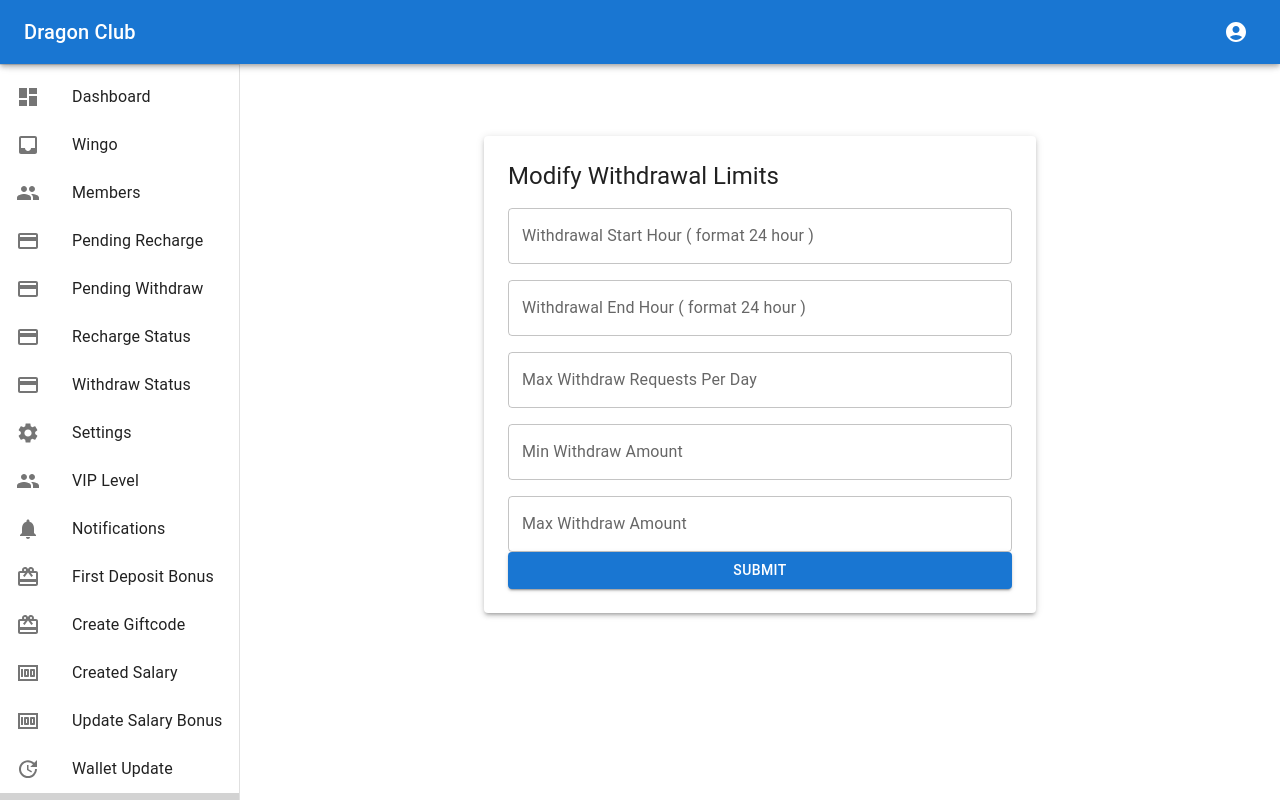
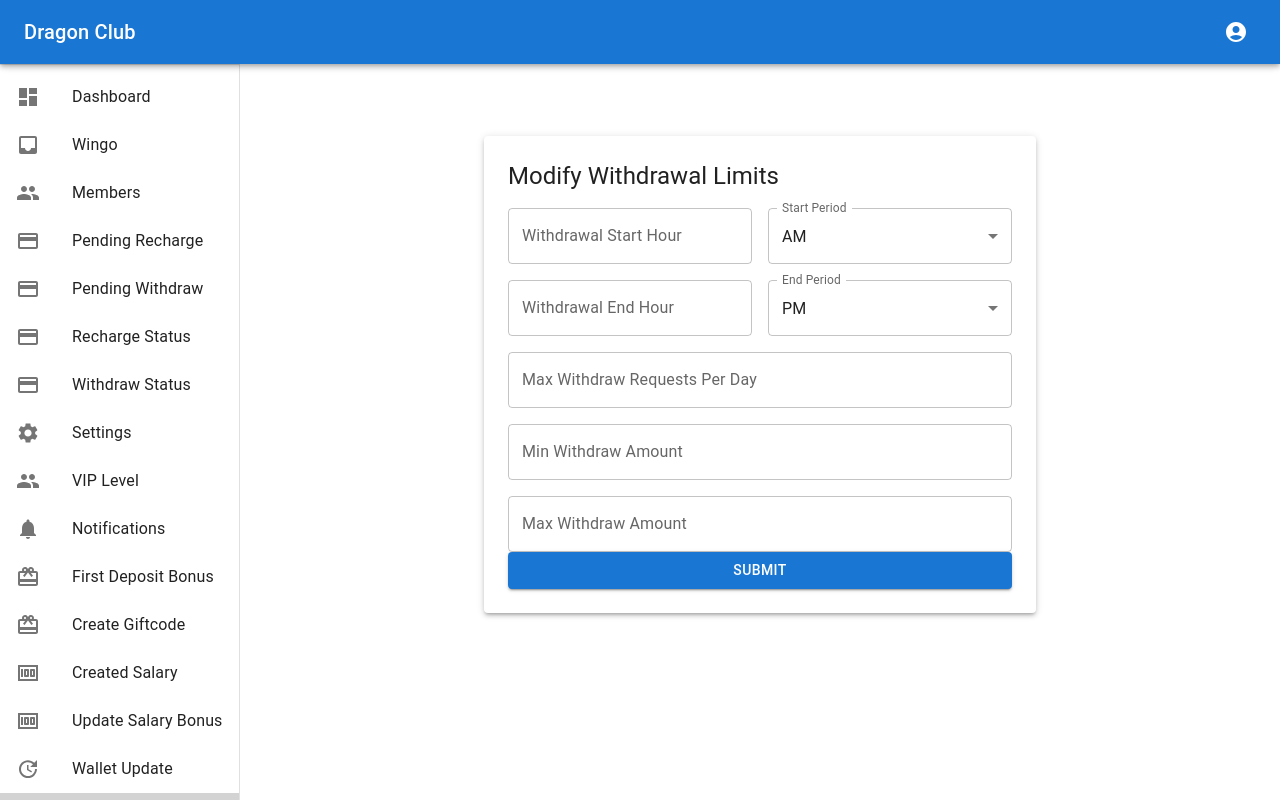
Before and after one commit to Rishavgoswami10/Common-repo, a React (Create React App) app: page /withdrawl-limits in a window 1280 px wide. Built offline with nearby package versions, Linux system fonts and the light colour scheme; no server answers; sample sign-in values are in the browser's storage.

Commit message:
New feature added

```diff
--- a/src/Admin/Components/WithdrawlLimitsMain.js
+++ b/src/Admin/Components/WithdrawlLimitsMain.js
@@ -1,5 +1,5 @@
 import React, { useState } from 'react';
-import { Button, TextField, Container, Typography, Grid, Paper} from '@mui/material';
+import { Button, TextField, Container, Typography, Grid, Paper, MenuItem } from '@mui/material';
 import { makeStyles } from '@material-ui/core';
 import axios from 'axios';
 import { domain } from '../../Components/config';
@@ -30,7 +30,9 @@ const WithdrawlLimitsMain = () => {
   const [settings, setSettings] = useState({
     id: '',
     withdrawalStartHour: '',
+    withdrawalStartPeriod: 'AM',
     withdrawalEndHour: '',
+    withdrawalEndPeriod: 'PM',
     maxWithdrawRequestsPerDay: '',
     minWithdrawAmount: '',
     maxWithdrawAmount: ''
@@ -59,26 +61,53 @@ const WithdrawlLimitsMain = () => {
         </Typography>
         <form className={classes.form} onSubmit={handleSubmit}>
           <Grid container spacing={2}>
-
-            <Grid item xs={12}>
+            <Grid item xs={6}>
               <TextField
                 name="withdrawalStartHour"
-                label="Withdrawal Start Hour ( format 24 hour )"
+                label="Withdrawal Start Hour"
                 variant="outlined"
                 fullWidth
                 value={settings.withdrawalStartHour}
                 onChange={handleChange}
               />
             </Grid>
-            <Grid item xs={12}>
+            <Grid item xs={6}>
+              <TextField
+                select
+                name="withdrawalStartPeriod"
+                label="Start Period"
+                variant="outlined"
+                fullWidth
+                value={settings.withdrawalStartPeriod}
+                onChange={handleChange}
+              >
+                <MenuItem value="AM">AM</MenuItem>
+                <MenuItem value="PM">PM</MenuItem>
+              </TextField>
+            </Grid>
+            <Grid item xs={6}>
               <TextField
                 name="withdrawalEndHour"
-    label="Withdrawal End Hour ( format 24 hour )"
+                label="Withdrawal End Hour"
                 variant="outlined"
                 fullWidth
                 value={settings.withdrawalEndHour}
                 onChange={handleChange}
               />
+            </Grid>
+            <Grid item xs={6}>
+              <TextField
+                select
+                name="withdrawalEndPeriod"
+                label="End Period"
+                variant="outlined"
+                fullWidth
+                value={settings.withdrawalEndPeriod}
+                onChange={handleChange}
+              >
+                <MenuItem value="AM">AM</MenuItem>
+                <MenuItem value="PM">PM</MenuItem>
+              </TextField>
             </Grid>
             <Grid item xs={12}>
               <TextField
```
Lines whose indentation alone changed are shown as unchanged.
